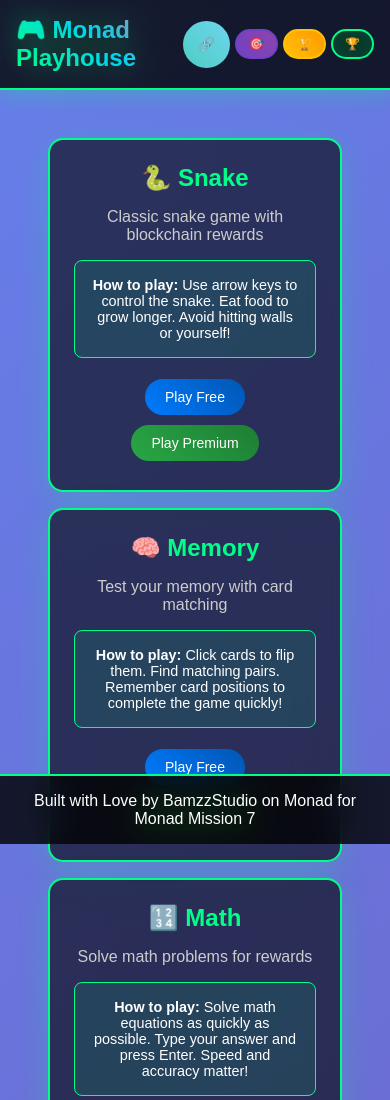
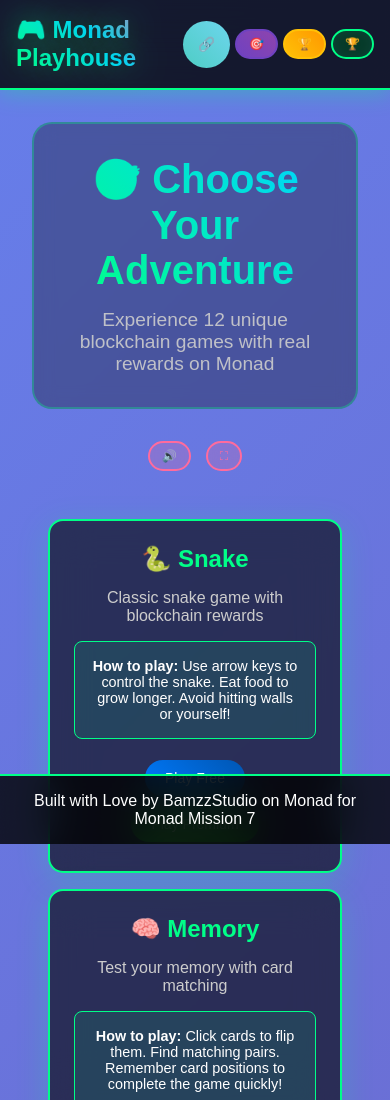
Before and after one commit to AdekunleBamz/Monad-Playhouse, a website: page public/index.html in a window 390 px wide. Shown: the top 1100 px of the page. Drawn offline with Linux system fonts and the light colour scheme; no server answers.

Commit message:
🎮 Restore UI Beauty & Fix Core Issues - Re-enable MGID with Privy, fix wallet connection state, restore 'Choose Your Adventure' text, add sound/fullscreen controls, improve premium game wallet detection

```diff
--- a/public/index.html
+++ b/public/index.html
@@ -25,6 +25,18 @@
 
     <!-- Main Content -->
     <main class="main-content">
+        <!-- Adventure Text -->
+        <div class="adventure-text">
+            <h2>🎯 Choose Your Adventure</h2>
+            <p>Experience 12 unique blockchain games with real rewards on Monad</p>
+        </div>
+
+        <!-- Sound and Fullscreen Controls -->
+        <div class="game-controls">
+            <button id="soundToggle" class="control-btn sound-btn" title="Toggle Sound">🔊</button>
+            <button id="fullscreenToggle" class="control-btn fullscreen-btn" title="Toggle Fullscreen">⛶</button>
+        </div>
+
         <div class="games-grid">
             <!-- Game Cards -->
             <div class="game-card" data-game="snake">
@@ -155,11 +167,11 @@
     </footer>
 
     <!-- Scripts -->
-    <script src="mgid-manager.js?v=6"></script>
-    <script src="wallet.js?v=33"></script>
-    <script src="wallet-manager.js?v=33"></script>
-    <script src="leaderboard.js?v=33"></script>
-    <script src="payment.js?v=30"></script>
-    <script src="script.js?v=33"></script>
+    <script src="mgid-manager.js?v=7"></script>
+    <script src="wallet.js?v=34"></script>
+    <script src="wallet-manager.js?v=34"></script>
+    <script src="leaderboard.js?v=34"></script>
+    <script src="payment.js?v=31"></script>
+    <script src="script.js?v=34"></script>
 </body>
 </html>
--- a/public/mgid-manager.js
+++ b/public/mgid-manager.js
@@ -27,19 +27,47 @@
 
             this.initializing = true;
 
-            // TEMPORARILY DISABLED: Privy SDK integration
-            console.log('MGID temporarily disabled - focusing on core wallet functionality');
+            // Check if Privy is available
+            if (typeof Privy === 'undefined') {
+                console.warn('Privy SDK not loaded, will retry once...');
+                this.initializing = false;
+                // Only retry once
+                if (!this.retryAttempted) {
+                    this.retryAttempted = true;
+                    setTimeout(() => this.init(), 3000);
+                } else {
+                    console.warn('Privy SDK failed to load after retry, using fallback mode');
+                    this.setupEventListeners();
+                    this.isInitialized = true;
+                }
+                return;
+            }
+
+            // Initialize Privy
+            this.privy = new Privy({
+                appId: 'clx8euall0037le0my79qpz42', // Your Privy App ID
+                config: {
+                    loginMethodsAndOrder: ['cross_app'],
+                    crossAppAccount: {
+                        providerAppId: this.crossAppId
+                    }
+                }
+            });
+
+            // Set up event listeners
+            this.setupEventListeners();
+
             this.isInitialized = true;
             this.initializing = false;
-
-            // Set up basic event listeners
-            this.setupEventListeners();
-
-            console.log('MGID Manager initialized (basic mode)');
+            console.log('MGID Manager initialized successfully with Privy');
 
         } catch (error) {
             console.error('Failed to initialize MGID Manager:', error);
             this.initializing = false;
+            // Fallback mode
+            this.setupEventListeners();
+            this.isInitialized = true;
+            console.log('MGID Manager initialized in fallback mode');
         }
     }
 
@@ -68,13 +96,15 @@
         try {
             console.log('Starting MGID login...');
 
-            // MGID temporarily disabled
-            alert('MGID login temporarily disabled. Please use regular wallet connection for now.');
-            console.log('MGID login skipped - using regular wallet');
+            if (!this.privy) {
+                throw new Error('Privy not initialized');
+            }
+
+            await this.privy.login();
 
         } catch (error) {
             console.error('MGID login failed:', error);
-            alert('MGID login temporarily unavailable. Please use regular wallet connection.');
+            this.showNotification('MGID login failed. Please try again.', 'error');
         }
     }
 
--- a/public/script.js
+++ b/public/script.js
@@ -43,6 +43,9 @@
 
         // Set up event listeners
         this.setupEventListeners();
+
+        // Set up UI controls
+        this.setupUIControls();
 
         // Initialize leaderboard button
         this.initLeaderboardButton();
@@ -94,6 +97,45 @@
         }, 1000);
     }
 
+    setupUIControls() {
+        // Sound toggle
+        const soundToggle = document.getElementById('soundToggle');
+        if (soundToggle) {
+            soundToggle.addEventListener('click', () => {
+                this.isSoundEnabled = !this.isSoundEnabled;
+                soundToggle.textContent = this.isSoundEnabled ? '🔊' : '🔇';
+                soundToggle.title = this.isSoundEnabled ? 'Sound On' : 'Sound Off';
+                console.log('Sound toggled:', this.isSoundEnabled);
+            });
+        }
+
+        // Fullscreen toggle
+        const fullscreenToggle = document.getElementById('fullscreenToggle');
+        if (fullscreenToggle) {
+            fullscreenToggle.addEventListener('click', () => {
+                this.toggleFullscreen();
+            });
+        }
+    }
+
+    toggleFullscreen() {
+        if (!document.fullscreenElement) {
+            document.documentElement.requestFullscreen().then(() => {
+                this.isFullscreen = true;
+                console.log('Entered fullscreen mode');
+            }).catch(err => {
+                console.error('Failed to enter fullscreen:', err);
+            });
+        } else {
+            document.exitFullscreen().then(() => {
+                this.isFullscreen = false;
+                console.log('Exited fullscreen mode');
+            }).catch(err => {
+                console.error('Failed to exit fullscreen:', err);
+            });
+        }
+    }
+
     async startFreeGame(gameType) {
         try {
             console.log('Starting free game:', gameType);
@@ -117,7 +159,14 @@
             const isWalletConnected = this.wallet && this.wallet.isConnected;
             const isMGIDAuthenticated = window.mgidManager && window.mgidManager.isAuthenticated;
 
+            console.log('Wallet object:', this.wallet);
             console.log('Wallet connected:', isWalletConnected, 'MGID authenticated:', isMGIDAuthenticated);
+
+            // Alternative wallet check
+            if (!isWalletConnected && window.walletManager && window.walletManager.isConnected) {
+                console.log('Using wallet manager connection state');
+                isWalletConnected = true;
+            }
 
             if (!isWalletConnected && !isMGIDAuthenticated) {
                 this.showNotification('Please connect your wallet or sign in with Monad Games ID to play premium games.', 'info');
--- a/public/style.css
+++ b/public/style.css
@@ -98,6 +98,59 @@
 }
 
 /* Main Content */
+.main-content {
+    padding: 2rem;
+    max-width: 1400px;
+    margin: 0 auto;
+}
+
+/* Adventure Text */
+.adventure-text {
+    text-align: center;
+    margin-bottom: 2rem;
+    padding: 2rem;
+    background: rgba(0, 0, 0, 0.3);
+    border-radius: 20px;
+    backdrop-filter: blur(10px);
+    border: 2px solid rgba(0, 255, 136, 0.3);
+}
+
+.adventure-text h2 {
+    font-size: 2.5rem;
+    margin-bottom: 1rem;
+    background: linear-gradient(45deg, #00ff88, #00d4ff);
+    -webkit-background-clip: text;
+    -webkit-text-fill-color: transparent;
+    background-clip: text;
+}
+
+.adventure-text p {
+    font-size: 1.2rem;
+    color: #cccccc;
+    opacity: 0.9;
+}
+
+/* Game Controls */
+.game-controls {
+    display: flex;
+    justify-content: center;
+    gap: 15px;
+    margin-bottom: 2rem;
+}
+
+.sound-btn, .fullscreen-btn {
+    background: rgba(255, 107, 157, 0.2);
+    border-color: #ff6b9d;
+    color: #ff6b9d;
+    font-size: 18px;
+    padding: 12px 16px;
+}
+
+.sound-btn:hover, .fullscreen-btn:hover {
+    background: rgba(255, 107, 157, 0.3);
+    border-color: #ff6b9d;
+    transform: scale(1.1);
+}
 .main-content {
     padding: 2rem;
     max-width: 1200px;
```
